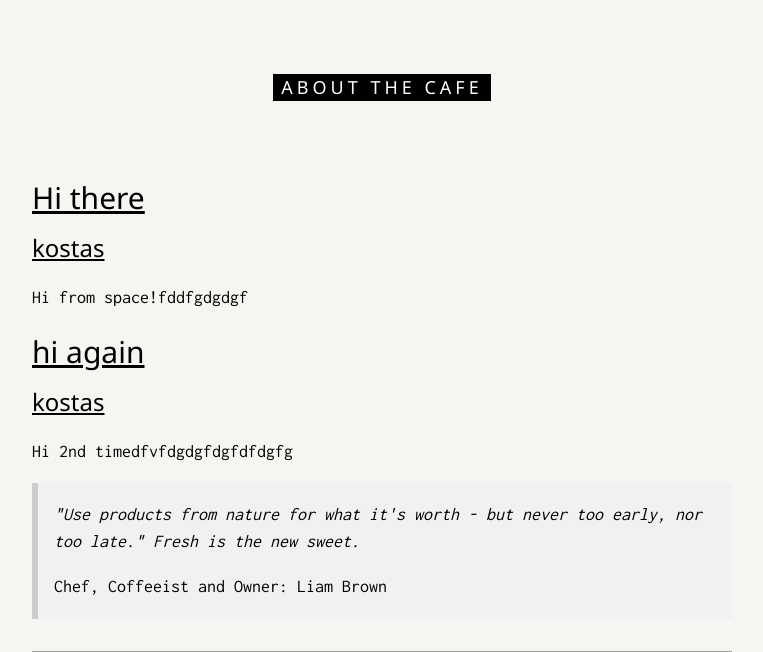
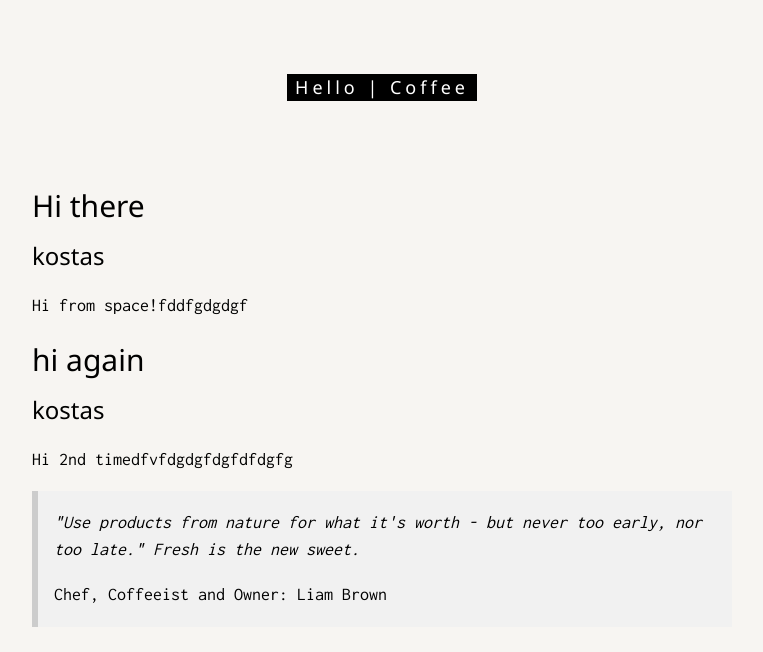
Before and after one commit to konkazazis/djangoTest, a Django app: page / in a window 1280 px wide. Shown: the part 600-1252 px from the top of the page, without its empty margins (258-1021 px from the left). Run offline with Django 4.2, Linux system fonts and the light colour scheme; data comes from the database, SQL or seed files in the repository; grey boxes are pictures that could not be loaded.

Commit message:
some changes

```diff
--- a/pages/templates/base.html
+++ b/pages/templates/base.html
@@ -1,28 +1,8 @@
 {% load static %}
-       <!--<html>
-        <head>
-            <title>Django blog</title>
-            <link href="https://fonts.googleapis.com/css?family=Source+Sans+Pro:400"
-                rel="stylesheet">
-            <link rel="stylesheet" href="{% static 'css/base.css' %}">
-        </head>
-
-        <body>
-            <header>
-                <h1><a href="{% url 'home' %}">Django blog</a></h1>
-            </header>
-            <div>
-
-            </div>
-        </body>
-
-</html>-->
-
-
         <!DOCTYPE html>
         <html>
         <head>
-        <title>W3.CSS Template</title>
+        <title>Hello | Coffee</title>
         <meta charset="UTF-8">
         <meta name="viewport" content="width=device-width, initial-scale=1">
         <link rel="stylesheet" href="https://www.w3schools.com/w3css/4/w3.css">
@@ -68,7 +48,7 @@
         <!-- Header with image -->
         <header class="bgimg w3-display-container w3-grayscale-min" id="home">
           <div class="w3-display-bottomleft w3-center w3-padding-large w3-hide-small">
-            <span class="w3-tag">Open from 6am to 5pm</span>
+            <span class="w3-tag">Lets talk about coffee</span>
           </div>
           <div class="w3-display-middle w3-center">
             <span class="w3-text-white" style="font-size:90px">the<br>Cafe</span>
@@ -84,9 +64,9 @@
         <!-- About Container -->
         <div class="w3-container" id="about">
           <div class="w3-content" style="max-width:700px">
-            <h5 class="w3-center w3-padding-64"><span class="w3-tag w3-wide">ABOUT THE CAFE</span></h5>
-            {% block content %}
-            {% endblock content %}
+            <h5 class="w3-center w3-padding-64"><span class="w3-tag w3-wide">Hello | Coffee</span></h5>
+            <p>{% block content %}</p>
+            <p>{% endblock content %}</p>
             <div class="w3-panel w3-leftbar w3-light-grey">
               <p><i>"Use products from nature for what it's worth - but never too early, nor too late." Fresh is the new sweet.</i></p>
               <p>Chef, Coffeeist and Owner: Liam Brown</p>
--- a/pages/templates/home.html
+++ b/pages/templates/home.html
@@ -3,8 +3,8 @@
 {% block content %}
 {% for post in post_list %}
 <div class="post-entry">
-    <h2><a href="">{{ post.title }}</a></h2>
-    <h3><a href="">{{ post.author }}</a></h3>
+    <h2>{{ post.title }}</h2>
+    <h3>{{ post.author }}</h3>
     <p>{{ post.text }}</p>
 </div>
 {% endfor %}
```
